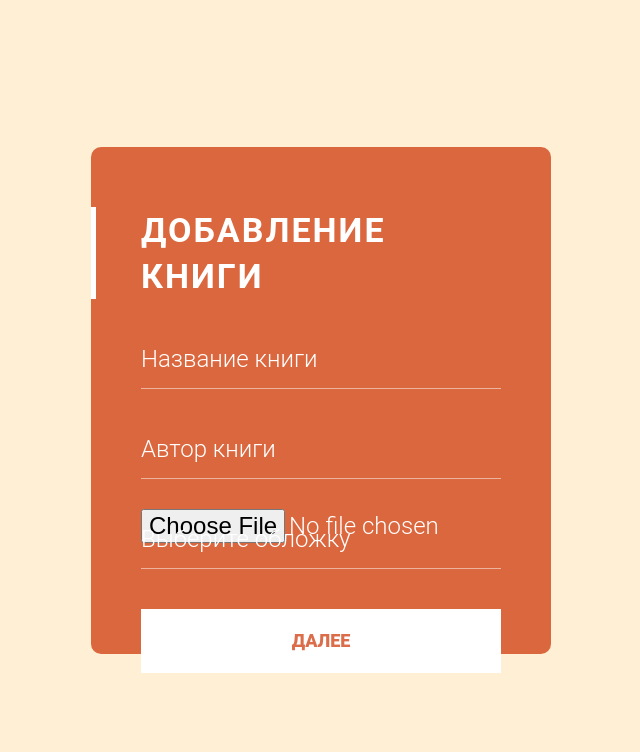
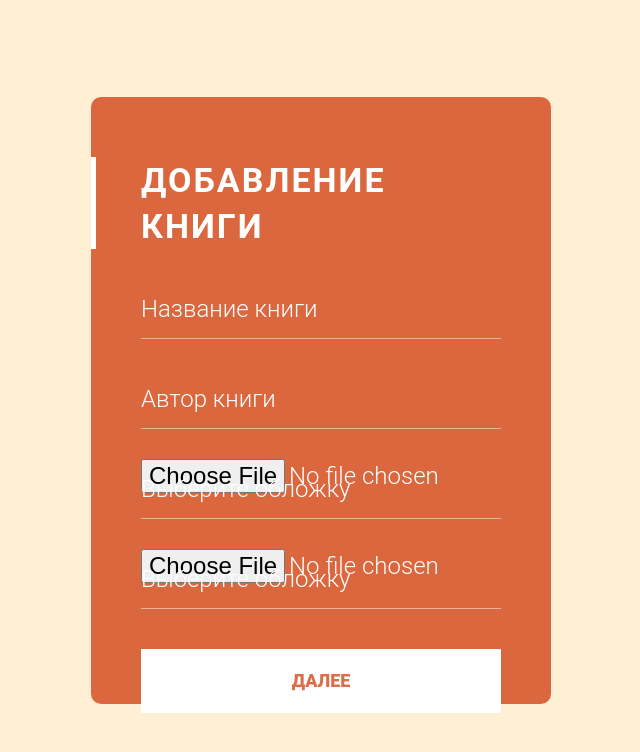
Before and after one commit to S1norin/biblyozh, a Flask app: page /upload in a window 1280 px wide. Shown: the top 752 px of the page, without its empty margins (319-959 px from the left). Run offline with Flask 3, Linux system fonts and the light colour scheme; some libraries are stand-ins or nearby versions.

Commit message:
Доделал добавление файла в `db`. Осталось теперь сделать так, чтобы файлы загружались на сервер...

```diff
--- a/data/forms.py
+++ b/data/forms.py
@@ -1,4 +1,5 @@
 from flask_wtf import FlaskForm
+from flask_wtf.file import FileRequired
 from wtforms import PasswordField, StringField, TextAreaField, SubmitField, EmailField, BooleanField, FileField
 from wtforms.validators import DataRequired
 
@@ -21,3 +22,4 @@ class FileForm(FlaskForm):
     name = StringField('Название книги', validators=[DataRequired()])
     author = StringField('Автор', validators=[DataRequired()])
     cover = FileField('Обложка')
+    file = FileField('Файл')
--- a/data/models.py
+++ b/data/models.py
@@ -28,6 +28,9 @@ class Book(SqlAlchemyBase):
     def set_cover_path(self, file_name):
         self.cover_path = secure_filename(file_name)
 
+    def set_file_path(self, file_name):
+        self.filename = secure_filename(file_name)
+
     __tablename__ = 'books'
 
     id = sqlalchemy.Column(sqlalchemy.Integer,
--- a/main.py
+++ b/main.py
@@ -64,6 +64,10 @@ def upload():
         db_sess = db_session.create_session()
         book = Book(name=form.name.data, author=form.author.data, work_size=-1)
         book.set_cover_path(form.cover.data)
+        print(form.file.data)
+        book.set_file_path(form.file.data)
+
+
         db_sess.add(book)
         db_sess.commit()
         return redirect('/')
--- /dev/null
+++ b/static/styles/upload.css
@@ -0,0 +1,445 @@
+/*@font-face {*/
+/*    font-family: 'Inglobal';*/
+/*    src: local('Inglobal-Regular'),*/
+/*    url('../fonts/Inglobal-Regular.woff2') format("woff2");*/
+/*    font-weight: 400;*/
+/*    font-style: normal;*/
+/*}*/
+
+/*@font-face {*/
+/*    font-family: 'Inglobal';*/
+/*    src: local('Inglobal-Bold'),*/
+/*    url('../fonts/Inglobal-Regular.woff2') format("woff2");*/
+/*    font-weight: 700;*/
+/*    font-style: normal;*/
+/*}*/
+
+body {
+   display: flex;
+   justify-content: center;
+   align-items: center;
+}
+
+html {
+    background-color: #FFEFD5;
+}
+
+.box {
+   position: relative;
+   top: 0;
+   opacity: 1;
+   float: left;
+   padding: 60px 50px 40px 50px;
+   width: 100%;
+   background: #FFE6BE;
+   border-radius: 10px;
+   transform: scale(1);
+   -webkit-transform: scale(1);
+   -ms-transform: scale(1);
+   z-index: 5;
+}
+
+.box.back {
+   transform: scale(.95);
+   -webkit-transform: scale(.95);
+   -ms-transform: scale(.95);
+   top: -20px;
+   opacity: .8;
+   z-index: -1;
+}
+
+.box:before {
+   background: rgba(255, 230, 190, .6);
+   content: "";
+   width: 100%;
+   height: 30px;
+   border-radius: 10px;
+   position: absolute;
+   top: -10px;
+   left: 0;
+   transform: scale(.95);
+   -webkit-transform: scale(.95);
+   -ms-transform: scale(.95);
+   z-index: -1;
+}
+
+.overbox .title {
+   color: #fff;
+}
+
+.overbox .title:before {
+   background: #fff;
+}
+
+.title {
+   width: 100%;
+   float: left;
+   line-height: 46px;
+   font-size: 34px;
+   font-weight: 700;
+   letter-spacing: 2px;
+   color: rgba(204, 49, 0, 0.71);
+   position: relative;
+}
+
+.title:before {
+   content: "";
+   width: 5px;
+   height: 100%;
+   position: absolute;
+   top: 0;
+   left: -50px;
+   background: rgba(204, 49, 0, 0.71);
+}
+
+.input,
+.input label,
+.input input,
+.input .spin,
+.button,
+.button button .button.login button i.fa,
+.material-button .shape:before,
+.material-button .shape:after,
+.button.login button {
+   transition: 300ms cubic-bezier(.4, 0, .2, 1);
+   -webkit-transition: 300ms cubic-bezier(.4, 0, .2, 1);
+   -ms-transition: 300ms cubic-bezier(.4, 0, .2, 1);
+}
+
+.material-button,
+.alt-2,
+.material-button .shape,
+.alt-2 .shape,
+.box {
+   transition: 400ms cubic-bezier(.4, 0, .2, 1);
+   -webkit-transition: 400ms cubic-bezier(.4, 0, .2, 1);
+   -ms-transition: 400ms cubic-bezier(.4, 0, .2, 1);
+}
+
+.input,
+.input label,
+.input input,
+.input .spin,
+.button,
+.button button {
+   width: 100%;
+   float: left;
+}
+
+.input,
+.button {
+   margin-top: 30px;
+   height: 70px;
+}
+
+.input,
+.input input,
+.button,
+.button button {
+   position: relative;
+}
+
+.input input {
+   height: 60px;
+   top: 10px;
+   border: none;
+   background: transparent;
+}
+
+.input input,
+.input label,
+.button button {
+   font-family: 'Roboto', sans-serif;
+   font-size: 24px;
+   color: rgba(0, 0, 0, 0.8);
+   font-weight: 300;
+}
+
+.input:before,
+.input .spin {
+   width: 100%;
+   height: 1px;
+   position: absolute;
+   bottom: 0;
+   left: 0;
+}
+
+.input:before {
+   content: "";
+   background: rgba(0, 0, 0, 0.1);
+   z-index: 3;
+}
+
+.input .spin {
+   background: #F66F24;
+   z-index: 4;
+   width: 0;
+}
+
+.overbox .input .spin {
+   background: rgba(255, 255, 255, 1);
+}
+
+.overbox .input:before {
+   background: rgba(255, 255, 255, 0.5);
+}
+
+.input label {
+   position: absolute;
+   top: 10px;
+   left: 0;
+   z-index: 2;
+   cursor: pointer;
+   line-height: 60px;
+}
+
+.button.login {
+   width: 60%;
+   left: 20%;
+}
+
+.button.login button,
+.button button {
+   width: 100%;
+   line-height: 64px;
+   left: 0%;
+   background-color: transparent;
+   border: 3px solid rgba(0, 0, 0, 0.1);
+   font-weight: 900;
+   font-size: 18px;
+   color: rgba(0, 0, 0, 0.2);
+}
+
+.button.login {
+   margin-top: 30px;
+}
+
+.button {
+   margin-top: 20px;
+}
+
+.button button {
+   background-color: #fff;
+   color: rgba(204, 49, 0, 0.71);
+   border: none;
+}
+
+.button.login button.active {
+   border: 3px solid transparent;
+   color: #fff !important;
+}
+
+.button.login button.active span {
+   opacity: 0;
+   transform: scale(0);
+   -webkit-transform: scale(0);
+   -ms-transform: scale(0);
+}
+
+.button.login button.active i.fa {
+   opacity: 1;
+   transform: scale(1) rotate(-0deg);
+   -webkit-transform: scale(1) rotate(-0deg);
+   -ms-transform: scale(1) rotate(-0deg);
+}
+
+.button.login button i.fa {
+   width: 100%;
+   height: 100%;
+   position: absolute;
+   top: 0;
+   left: 0;
+   line-height: 60px;
+   transform: scale(0) rotate(-45deg);
+   -webkit-transform: scale(0) rotate(-45deg);
+   -ms-transform: scale(0) rotate(-45deg);
+}
+
+.button.login button:hover {
+   color: rgba(204, 49, 0, 0.71);
+   border-color: rgba(204, 49, 0, 0.71);
+}
+
+.button {
+   margin: 40px 0;
+   overflow: hidden;
+   z-index: 2;
+}
+
+.button button {
+   cursor: pointer;
+   position: relative;
+   z-index: 2;
+}
+
+.pass-forgot {
+   width: 100%;
+   float: left;
+   text-align: center;
+   color: rgba(0, 0, 0, 0.4);
+   font-size: 18px;
+}
+
+.click-efect {
+   position: absolute;
+   top: 0;
+   left: 0;
+   background: rgba(204, 49, 0, 0.71);
+   border-radius: 50%;
+}
+
+.overbox {
+   width: 100%;
+   max-width: 460px;
+   height: 100%;
+   max-height: 607px;
+
+   top: 50%;
+   left: 50%;
+   background: rgba(204, 49, 0, 0.71);
+   overflow: inherit;
+   border-radius: 10px;
+   padding: 60px 50px 40px 50px;
+}
+
+.overbox .title,
+.overbox .button,
+.overbox .input {
+   z-index: 111;
+   position: relative;
+   color: #fff !important;
+
+}
+
+.overbox .title {
+   width: 80%;
+}
+
+.overbox .input {
+   margin-top: 20px;
+}
+
+.overbox .input input,
+.overbox .input label {
+   color: #fff;
+}
+
+.overbox .material-button,
+.overbox .material-button .shape,
+.overbox .alt-2,
+.overbox .alt-2 .shape {
+   display: block;
+}
+
+.material-button,
+.alt-2 {
+   width: 140px;
+   height: 140px;
+   border-radius: 50%;
+   background: rgba(204, 49, 0, 0.71);
+   position: absolute;
+   top: 40px;
+   right: -70px;
+   cursor: pointer;
+   z-index: 100;
+   transform: translate(0%, 0%);
+   -webkit-transform: translate(0%, 0%);
+   -ms-transform: translate(0%, 0%);
+}
+
+.material-button .shape,
+.alt-2 .shape {
+   position: absolute;
+   top: 0;
+   right: 0;
+   width: 100%;
+   height: 100%;
+}
+
+.material-button .shape:before,
+.alt-2 .shape:before,
+.material-button .shape:after,
+.alt-2 .shape:after {
+   content: "";
+   background: #fff;
+   position: absolute;
+   top: 50%;
+   left: 50%;
+   transform: translate(-50%, -50%) rotate(360deg);
+   -webkit-transform: translate(-50%, -50%) rotate(360deg);
+   -ms-transform: translate(-50%, -50%) rotate(360deg);
+}
+
+.material-button .shape:before,
+.alt-2 .shape:before {
+   width: 25px;
+   height: 4px;
+}
+
+.material-button .shape:after,
+.alt-2 .shape:after {
+   height: 25px;
+   width: 4px;
+}
+
+.material-button.active,
+.alt-2.active {
+   top: 50%;
+   right: 50%;
+   transform: translate(50%, -50%) rotate(0deg);
+   -webkit-transform: translate(50%, -50%) rotate(0deg);
+   -ms-transform: translate(50%, -50%) rotate(0deg);
+}
+
+body {
+   background-position: center;
+   background-size: cover;
+   background-repeat: no-repeat;
+   min-height: 100vh;
+   font-family: 'Roboto', sans-serif;
+}
+
+body,
+html {
+   overflow: hidden;
+}
+
+.materialContainer {
+   width: 100%;
+   max-width: 460px;
+   position: absolute;
+   top: 50%;
+   left: 50%;
+   transform: translate(-50%, -50%);
+   -webkit-transform: translate(-50%, -50%);
+   -ms-transform: translate(-50%, -50%);
+   display: flex;
+   flex-direction: column;
+   align-items: center;
+}
+
+*,
+*:after,
+*::before {
+   -webkit-box-sizing: border-box;
+   -moz-box-sizing: border-box;
+   box-sizing: border-box;
+   margin: 0;
+   padding: 0;
+   text-decoration: none;
+   list-style-type: none;
+   outline: none;
+}
+
+.errors {
+   font-family: 'Roboto', sans-serif;
+   font-size: 24px;
+   margin-top: 10px;
+   color: red;
+}
+
+.container {
+   display: flex;
+   flex-direction: column;
+   align-items: center;
+}
--- a/templates/upload.html
+++ b/templates/upload.html
@@ -3,7 +3,7 @@
 <head>
     <meta charset="UTF-8">
     <title>Регистрация</title>
-    <link rel="stylesheet" href="../static/styles/login.css">
+    <link rel="stylesheet" href="../static/styles/upload.css">
 </head>
 
 <body>
@@ -31,6 +31,14 @@
                 <span class="spin"></span>
             </div>
 
+            <div class="input">
+                <label for="filename">Выберите обложку</label>
+                {{ form.file(class="form-control", type="file", id="filename") }}
+                <span class="spin"></span>
+            </div>
+
+
+
             <div class="button">
                 <button><span>ДАЛЕЕ</span></button>
             </div>
```
Also changed, not shown: db/db.db.
